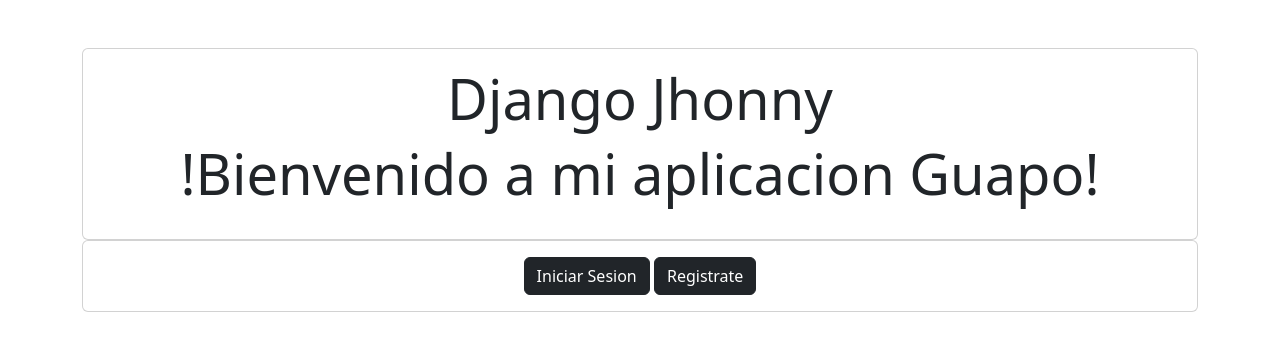
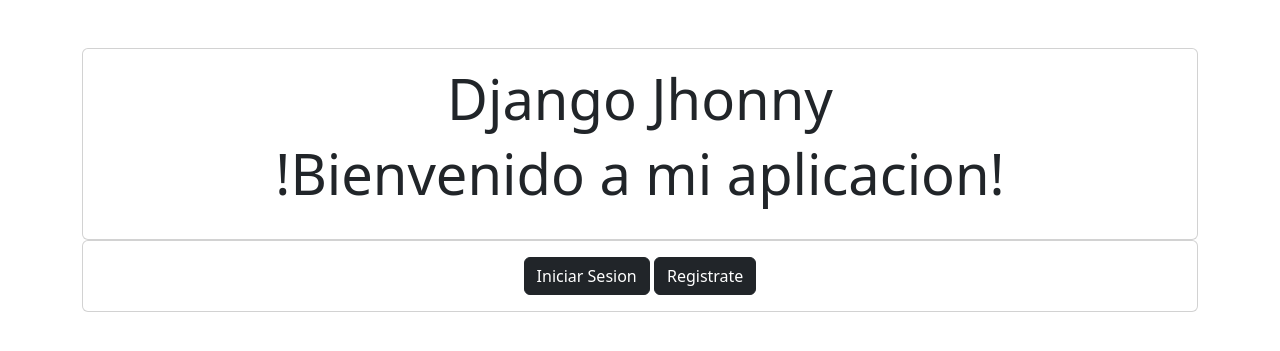
Before and after one commit to JhonnyCCM/Django-auth-crud, a Django app: page / in a window 1280 px wide. Shown: the part 56-407 px from the top of the page. Run offline with Django 5.2, Linux system fonts and the light colour scheme.

Commit message:
first commit

```diff
--- a/tasks/templates/home.html
+++ b/tasks/templates/home.html
@@ -4,7 +4,7 @@
 <main class="container py-5">
     <section class="card card-body">
         <h1 class="display-4 text-center">Django Jhonny</h1>
-        <P class="display-4 text-center">!Bienvenido a mi aplicacion Guapo!</P>
+        <P class="display-4 text-center">!Bienvenido a mi aplicacion!</P>
     </section>
     <section class="card card-body">
 
```
